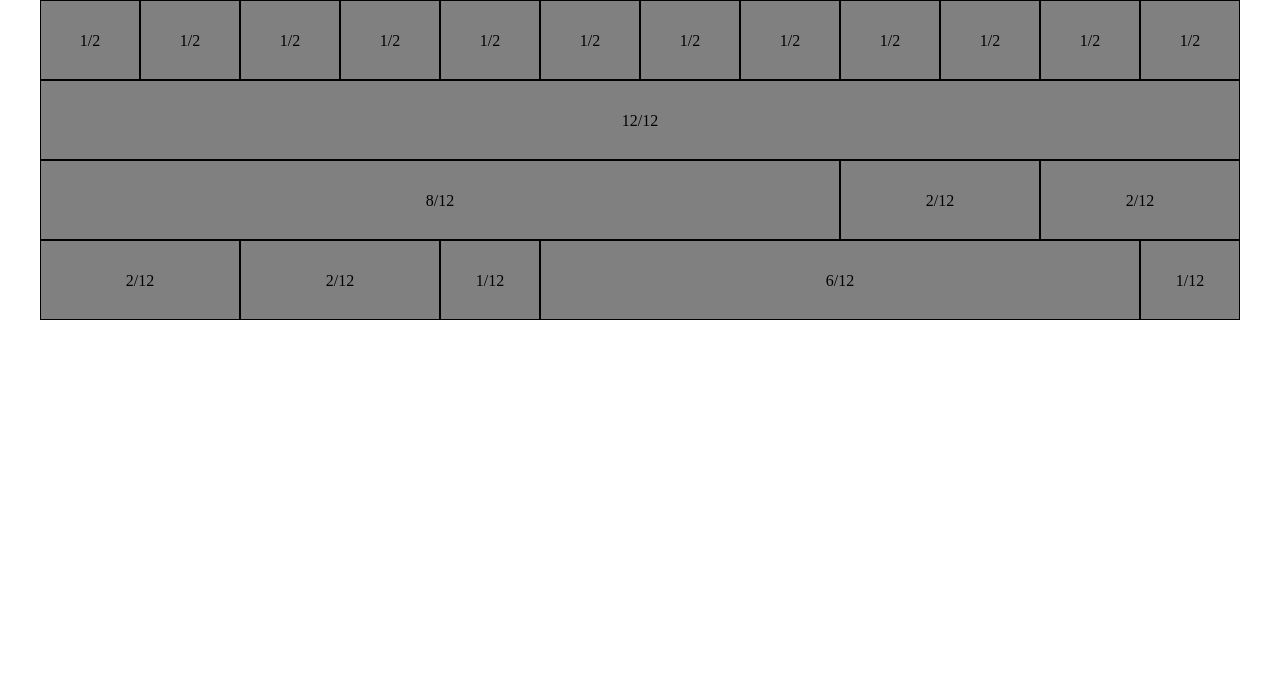
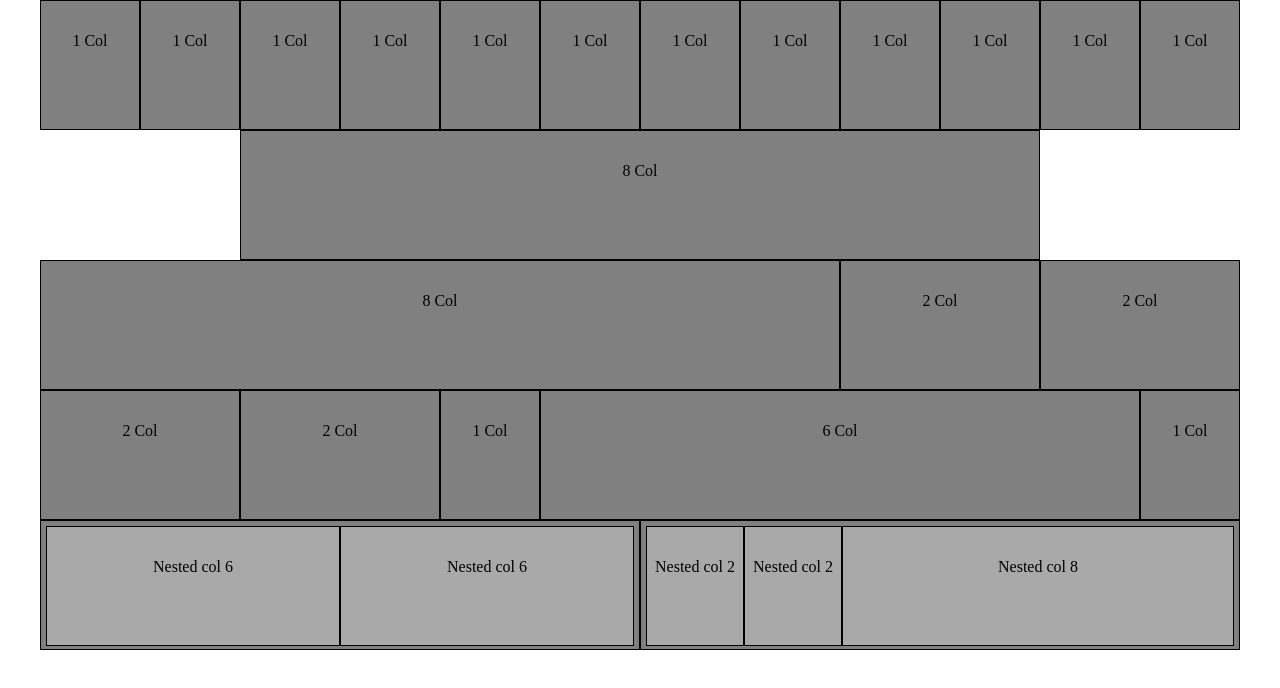
Before and after one commit to LucaRiccio/html-css-12bool, a plain HTML site: page index.html in a window 1280 px wide. Drawn offline with Linux system fonts and the light colour scheme.

Commit message:
Framework 12 colonne

```diff
--- a/css/12bool.css
+++ b/css/12bool.css
@@ -4,7 +4,8 @@
   box-sizing: border-box;
 }
 
-.clearfix::after {
+.clearfix::after,
+.container::after {
   content: '';
   display: table;
   clear: both;
@@ -13,8 +14,27 @@
 .container {
   max-width: 1200px;
   margin: 0 auto;
+  height: 130px;
 }
 
+.container .container {
+  padding: 5px;
+}
+
+.container .container [class^="col-"] {
+  background-color: darkgrey;
+}
+
+[class^="col-"] {
+  float: left;
+  background-color: grey;
+  border: 1px solid black;
+  height: 100%;
+  text-align: center;
+  line-height: 80px;
+}
+
+/* COLONNE */
 .col-1 {width: calc((100% / 12) * 1);}
 
 .col-2 {width: calc((100% / 12) * 2);}
@@ -39,11 +59,28 @@
 
 .col-12 {width: calc((100% / 12) * 12);}
 
-[class*="col-"] {
-  float: left;
-  background-color: grey;
-  border: 1px solid black;
-  height: 80px;
-  text-align: center;
-  line-height: 80px;
-}
+
+/* OFFSET */
+.col-offset-1 {margin-left: calc((100% / 12) * 1);}
+
+.col-offset-2 {margin-left: calc((100% / 12) * 2);}
+
+.col-offset-3 {margin-left: calc((100% / 12) * 3);}
+
+.col-offset-4 {margin-left: calc((100% / 12) * 4);}
+
+.col-offset-5 {margin-left: calc((100% / 12) * 5);}
+
+.col-offset-6 {margin-left: calc((100% / 12) * 6);}
+
+.col-offset-7 {margin-left: calc((100% / 12) * 7);}
+
+.col-offset-8 {margin-left: calc((100% / 12) * 8);}
+
+.col-offset-9 {margin-left: calc((100% / 12) * 9);}
+
+.col-offset-10 {margin-left: calc((100% / 12) * 10);}
+
+.col-offset-11 {margin-left: calc((100% / 12) * 11);}
+
+.col-offset-12 {margin-left: calc((100% / 12) * 12);}
--- a/index.html
+++ b/index.html
@@ -9,38 +9,52 @@
   </head>
   <body>
     <div class="container">
-      <div class="col-1">1/2</div>
-      <div class="col-1">1/2</div>
-      <div class="col-1">1/2</div>
-      <div class="col-1">1/2</div>
-      <div class="col-1">1/2</div>
-      <div class="col-1">1/2</div>
-      <div class="col-1">1/2</div>
-      <div class="col-1">1/2</div>
-      <div class="col-1">1/2</div>
-      <div class="col-1">1/2</div>
-      <div class="col-1">1/2</div>
-      <div class="col-1">1/2</div>
+      <div class="col-1">1 Col</div>
+      <div class="col-1">1 Col</div>
+      <div class="col-1">1 Col</div>
+      <div class="col-1">1 Col</div>
+      <div class="col-1">1 Col</div>
+      <div class="col-1">1 Col</div>
+      <div class="col-1">1 Col</div>
+      <div class="col-1">1 Col</div>
+      <div class="col-1">1 Col</div>
+      <div class="col-1">1 Col</div>
+      <div class="col-1">1 Col</div>
+      <div class="col-1">1 Col</div>
     </div>
 
     <div class="container">
-      <div class="col-12">12/12</div>
+      <div class="col-offset-2 col-8 ">8 Col</div>
     </div>
 
     <div class="container">
-      <div class="col-8">8/12</div>
-      <div class="col-2">2/12</div>
-      <div class="col-2">2/12</div>
+      <div class="col-8">8 Col</div>
+      <div class="col-2">2 Col</div>
+      <div class="col-2">2 Col</div>
     </div>
 
     <div class="container">
-      <div class="col-2">2/12</div>
-      <div class="col-2">2/12</div>
-      <div class="col-1">1/12</div>
-      <div class="col-6">6/12</div>
-      <div class="col-1">1/12</div>
+      <div class="col-2">2 Col</div>
+      <div class="col-2">2 Col</div>
+      <div class="col-1">1 Col</div>
+      <div class="col-6">6 Col</div>
+      <div class="col-1">1 Col</div>
     </div>
 
-
+    <div class="container">
+      <div class="col-6">
+        <div class="container">
+          <div class="col-6">Nested col 6</div>
+          <div class="col-6">Nested col 6</div>
+        </div>
+      </div>
+      <div class="col-6">
+        <div class="container">
+          <div class="col-2">Nested col 2</div>
+          <div class="col-2">Nested col 2</div>
+          <div class="col-8">Nested col 8</div>
+        </div>
+      </div>
+    </div>
   </body>
 </html>
```
